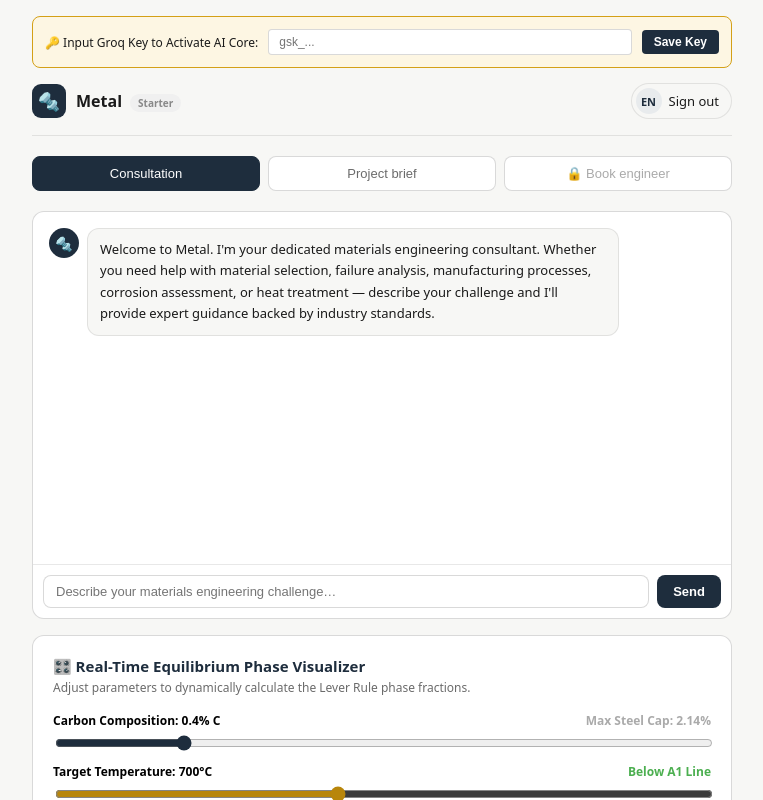
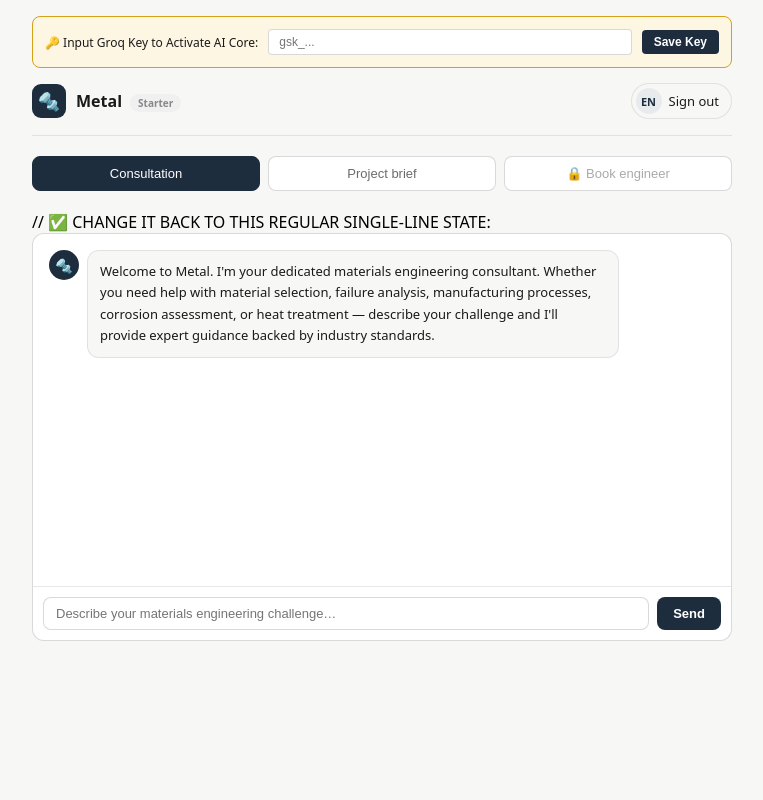
Before and after one commit to AlebiosuTemitayo/Metal_AI_Platform, a React (Vite) app: page / in a window 1280 px wide. Both pictures are taken after a click on the button "Get started free". Shown: the top 800 px of the page, without its empty margins (258-1021 px from the left). Built offline with nearby package versions, Linux system fonts and the light colour scheme.

Commit message:
Update App.jsx

```diff
--- a/src/App.jsx
+++ b/src/App.jsx
@@ -349,106 +349,6 @@ function EngineerPanel({ plan }) {
     </div>
   );
 }
-// 🧪 DYNAMIC METALLURGICAL PHASE CALCULATOR & VISUALIZER
-function PhaseAnalyzerWidget() {
-  const [carbon, setCarbon] = useState(0.4); // wt% Carbon input variable
-  const [temp, setTemp] = useState(700);      // Temperature Celsius input variable
-
-  // Core Lever Rule Mathematics
-  let phaseCompositionText = "";
-  let alphaFraction = 0;
-  let fe3cFraction = 0;
-  let austeniteFraction = 0;
-
-  if (temp <= 727) {
-    // Room Temp to Eutectoid Transformation Zone
-    const alphaLimit = 0.022;
-    const fe3cLimit = 6.67;
-    const boundedCarbon = Math.max(alphaLimit, Math.min(fe3cLimit, carbon));
-
-    alphaFraction = ((fe3cLimit - boundedCarbon) / (fe3cLimit - alphaLimit)) * 100;
-    fe3cFraction = ((boundedCarbon - alphaLimit) / (fe3cLimit - alphaLimit)) * 100;
-
-    phaseCompositionText = boundedCarbon < 0.76
-      ? `Hypoeutectoid Steel: Proeutectoid Ferrite (α) + Pearlite matrix`
-      : `Hypereutectoid Steel: Primary Cementite (Fe3C) network + Pearlite grains`;
-  } else if (temp > 727 && temp <= 1148) {
-    // Austenite Stable Temperature Window
-    const alphaLimitAt727 = 0.022;
-    const austeniteMaxLimit = 2.14;
-    const boundedCarbon = Math.max(alphaLimitAt727, Math.min(austeniteMaxLimit, carbon));
-
-    if (boundedCarbon <= 0.76) {
-      austeniteFraction = 100;
-      phaseCompositionText = "Fully Austenitized Field (γ-Iron structural matrix)";
-    } else {
-      austeniteFraction = ((6.67 - boundedCarbon) / (6.67 - 0.76)) * 100;
-      fe3cFraction = ((boundedCarbon - 0.76) / (6.67 - 0.76)) * 100;
-      phaseCompositionText = "Austenite (γ) grains undergoing active Cementite precipitation";
-    }
-  } else {
-    phaseCompositionText = "High-Temperature Liquid/Delta Phase Region. Above standard heat-treatment fields.";
-  }
-
-  return (
-    <div style={{ background: "#ffffff", border: "1px solid rgba(0,0,0,0.15)", borderRadius: 12, padding: "1.25rem", margin: "1rem 0" }}>
-      <div style={{ fontSize: 15, fontWeight: 700, color: "#1e2d3d", marginBottom: 3 }}>🎛️ Real-Time Equilibrium Phase Visualizer</div>
-      <div style={{ fontSize: 12, color: "#6b6b6b", marginBottom: "1rem" }}>Adjust parameters to dynamically calculate the Lever Rule phase fractions.</div>
-
-      {/* Dynamic Sliders */}
-      <div style={{ display: "flex", flexDirection: "column", gap: 10, marginBottom: "1.25rem" }}>
-        <div style={{ display: "flex", flexDirection: "column", gap: 4 }}>
-          <div style={{ display: "flex", justifyContent: "space-between", fontSize: 12, fontWeight: 600 }}>
-            <span>Carbon Composition: <strong>{carbon}% C</strong></span>
-            <span style={{ color: "#aaaaaa" }}>Max Steel Cap: 2.14%</span>
-          </div>
-          <input type="range" min="0.03" max="2.0" step="0.01" value={carbon} onChange={(e) => setCarbon(parseFloat(e.target.value))} style={{ width: "100%", accentColor: "#1e2d3d" }} />
-        </div>
-
-        <div style={{ display: "flex", flexDirection: "column", gap: 4 }}>
-          <div style={{ display: "flex", justifyContent: "space-between", fontSize: 12, fontWeight: 600 }}>
-            <span>Target Temperature: <strong>{temp}°C</strong></span>
-            <span style={{ color: temp > 727 ? "#b8860b" : "#4caf50" }}>{temp > 727 ? "Above A1 Line" : "Below A1 Line"}</span>
-          </div>
-          <input type="range" min="400" max="1100" step="10" value={temp} onChange={(e) => setTemp(parseInt(e.target.value))} style={{ width: "100%", accentColor: "#b8860b" }} />
-        </div>
-      </div>
-
-      {/* Real-time Dynamic Graph Bars */}
-      <div style={{ background: "#f7f7f5", borderRadius: 8, padding: 12, display: "flex", flexDirection: "column", gap: 8, marginBottom: 12 }}>
-        <div style={{ fontSize: 11, fontWeight: 700, color: "#6b6b6b", textTransform: "uppercase" }}>Calculated Structural Metrics</div>
-
-        {temp <= 727 ? (
-          <>
-            <div>
-              <div style={{ display: "flex", justifyContent: "space-between", fontSize: 12, marginBottom: 2 }}><span>Ferrite (α-Iron) Fraction</span><strong>{alphaFraction.toFixed(1)}%</strong></div>
-              <div style={{ height: 8, background: "rgba(0,0,0,0.06)", borderRadius: 999, overflow: "hidden" }}><div style={{ width: `${alphaFraction}%`, height: "100%", background: "#1e2d3d" }} /></div>
-            </div>
-            <div>
-              <div style={{ display: "flex", justifyContent: "space-between", fontSize: 12, marginBottom: 2 }}><span>Cementite (Fe₃C Carbide) Fraction</span><strong>{fe3cFraction.toFixed(1)}%</strong></div>
-              <div style={{ height: 8, background: "rgba(0,0,0,0.06)", borderRadius: 999, overflow: "hidden" }}><div style={{ width: `${fe3cFraction}%`, height: "100%", background: "#d4a017" }} /></div>
-            </div>
-          </>
-        ) : (
-          <>
-            <div>
-              <div style={{ display: "flex", justifyContent: "space-between", fontSize: 12, marginBottom: 2 }}><span>Austenite (γ-Phase) Fraction</span><strong>{austeniteFraction.toFixed(1)}%</strong></div>
-              <div style={{ height: 8, background: "rgba(0,0,0,0.06)", borderRadius: 999, overflow: "hidden" }}><div style={{ width: `${austeniteFraction}%`, height: "100%", background: "#b8860b" }} /></div>
-            </div>
-            <div>
-              <div style={{ display: "flex", justifyContent: "space-between", fontSize: 12, marginBottom: 2 }}><span>Precipitated Cementite (Fe₃C)</span><strong>{fe3cFraction.toFixed(1)}%</strong></div>
-              <div style={{ height: 8, background: "rgba(0,0,0,0.06)", borderRadius: 999, overflow: "hidden" }}><div style={{ width: `${fe3cFraction}%`, height: "100%", background: "#6b6b6b" }} /></div>
-            </div>
-          </>
-        )}
-      </div>
-
-      <div style={{ fontSize: 12, fontStyle: "italic", color: "#1e2d3d", textAlign: "center", borderTop: "0.5px solid rgba(0,0,0,0.08)", paddingTop: 8 }}>
-        💡 {phaseCompositionText}
-      </div>
-    </div>
-  );
-}
 
 function Dashboard({ plan, onBack }) {
   const [tab, setTab] = useState("consult");
@@ -496,11 +396,8 @@ function Dashboard({ plan, onBack }) {
           <button key={t.id} onClick={() => setTab(t.id)} style={{ flex: 1, padding: 9, borderRadius: S.radiusMd, border: `0.5px solid ${tab === t.id ? S.steel : S.border2}`, background: tab === t.id ? S.steel : S.bg, color: tab === t.id ? "#fff" : t.locked ? S.text3 : S.text2, fontSize: 13, fontWeight: 500, cursor: "pointer", display: "flex", alignItems: "center", justifyContent: "center", gap: 6 }}>{t.locked && "🔒 "}{t.label}</button>
         ))}
       </div>
-      <div style={{ display: tab === "consult" ? "block" : "none" }}>
-  <Chat />
-  <PhaseAnalyzerWidget />
-</div>
-
+      // ✅ CHANGE IT BACK TO THIS REGULAR SINGLE-LINE STATE:
+      <div style={{ display: tab === "consult" ? "block" : "none" }}><Chat /></div>
       <div style={{ display: tab === "brief" ? "block" : "none" }}><Brief /></div>
       <div style={{ display: tab === "eng" ? "block" : "none" }}><EngineerPanel plan={plan} /></div>
     </div>
```
